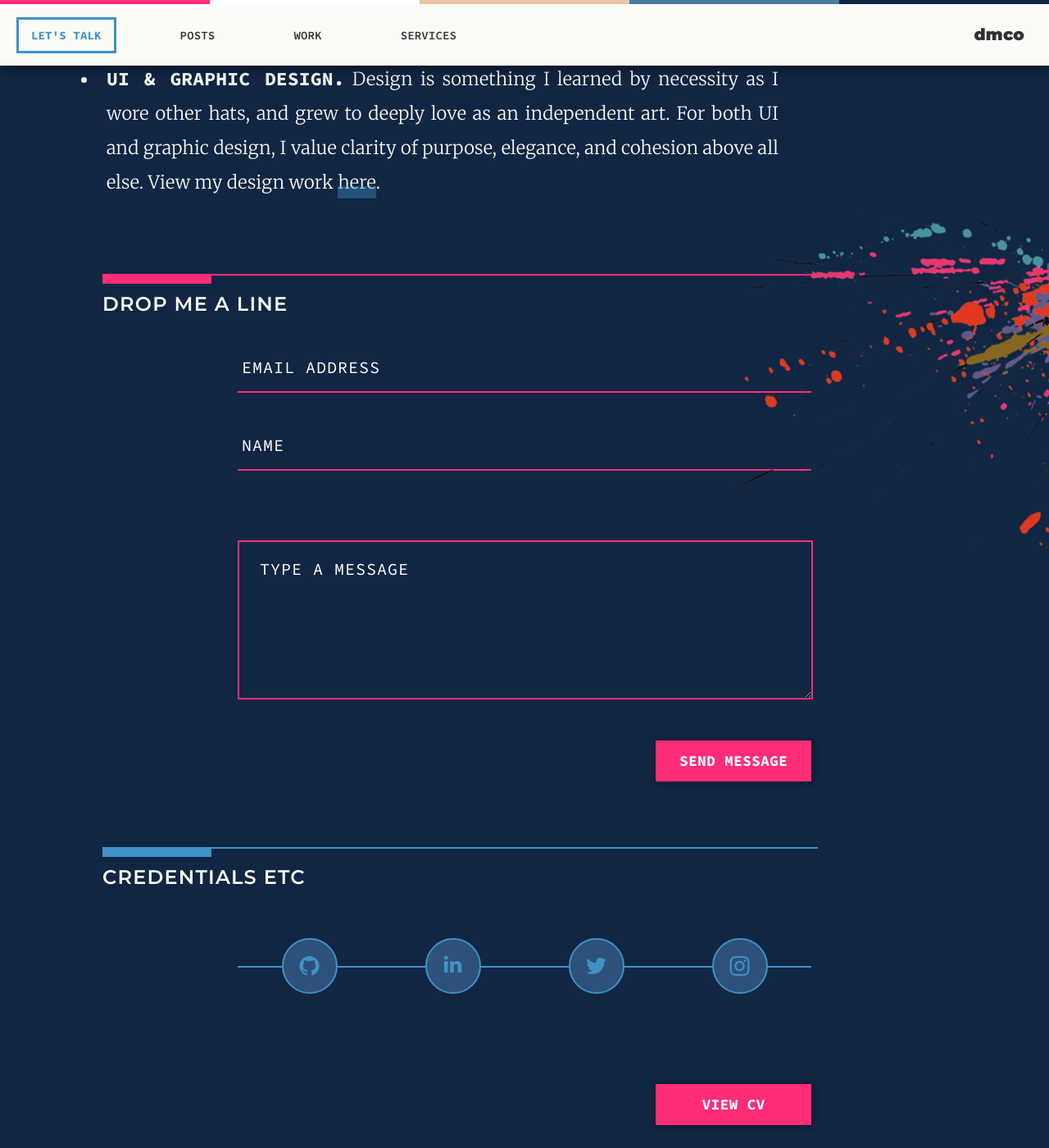
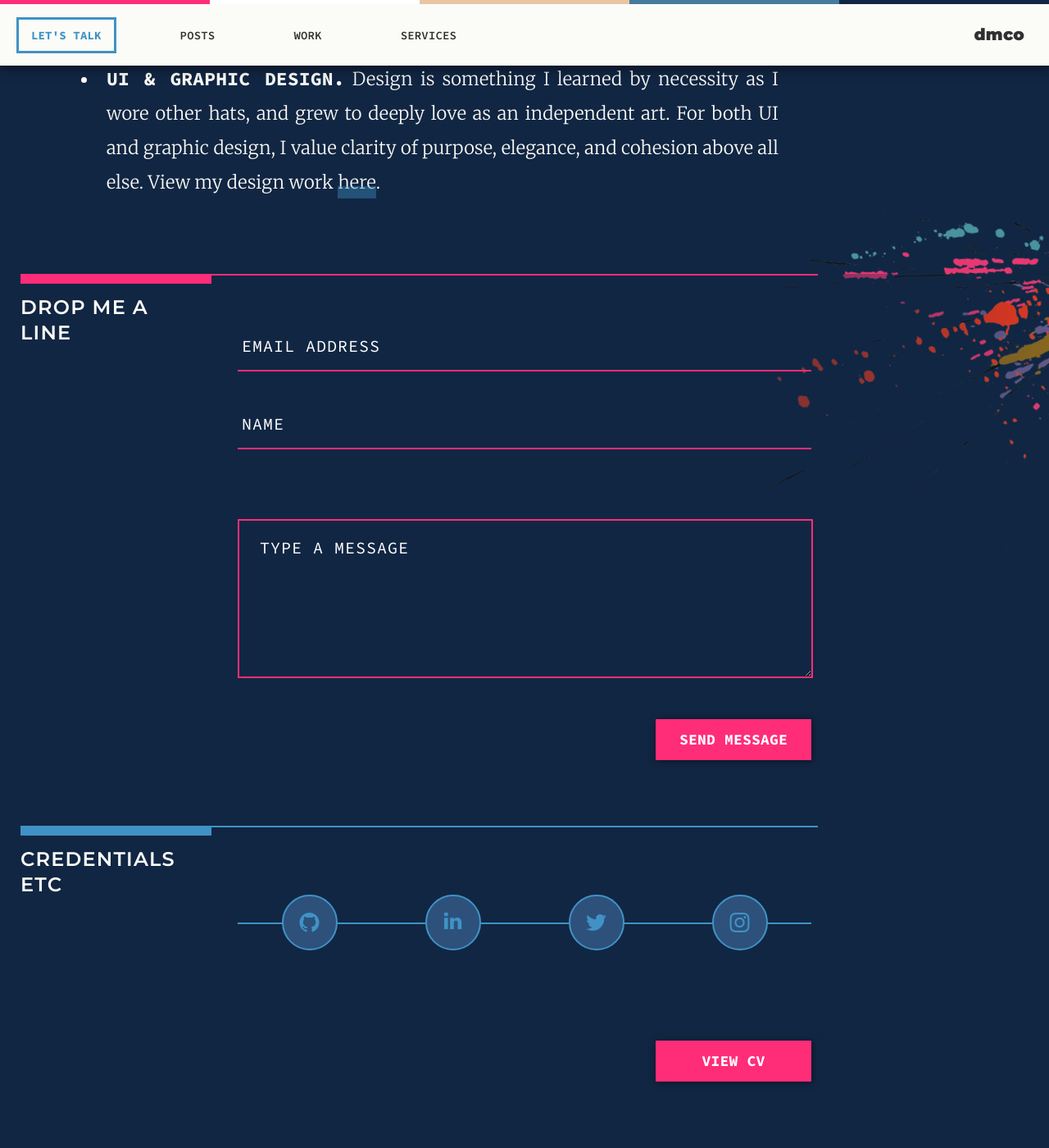
Before and after one commit to middletond/dmco, a Jekyll site: the page built from hello.html, in a window 1280 px wide and 1400 px high, scrolled down 1178 px. Shown: the whole window at 82% size. Built offline with Jekyll 4.4.1, drawn with Linux system fonts in a browser that asks for light colours.

Commit message:
Decent hello page footer mobile styles. Needs some refinement

```diff
--- a/_sass/_base.scss
+++ b/_sass/_base.scss
@@ -155,7 +155,7 @@
 	color: $white;
 }
 p, ul, ol {
-	max-width: 850px;
+	max-width: $page-text-width;
 	text-align: justify;
 	@include below($break-tiny) { text-align: left; }
 }
--- a/_sass/_content.scss
+++ b/_sass/_content.scss
@@ -2,7 +2,7 @@
 .content { // default to left content
 	position: relative;
 	margin: 0px;
-	& > * { // default margins to .content children (h12345, div, p, etc) so option exists to bring child to edges
+	& > *, .content-block > * { // default margins to .content children (h12345, div, p, etc) so option exists to bring child to edges
 		margin-left: 100px;
 		margin-right: 100px;
 		@include below($break-large) {
@@ -16,6 +16,11 @@
 		@include below($break-small) {
 			margin-left: 20px;
 			margin-right: 20px;
+		}
+	}
+	h3, .content-block > h3 {
+		@include below($break-headers) {
+			max-width: $page-text-width;
 		}
 	}
 	.image { // keep images as full width
@@ -38,6 +43,11 @@
 			@include below($break-medium) {
 				margin-left: 20px;
 				margin-right: 20px;
+			}
+		}
+		h3 {
+			@include below($break-headers) {
+				max-width: $post-text-width;
 			}
 		}
 		h4 {
@@ -131,22 +141,20 @@
 }
 .content-block {
 	position: relative;
-	margin-top: 80px;
-	margin-bottom: 80px;
+	margin: 80px 0px;
 	@include below($break-medium) {
 		margin-top: 30px;
 		margin-bottom: 30px;
 	}
 	&.center > div {
-		width: 700px;
-		margin: 0px auto 0px auto; // ha i didn't realize you could do this
+		@include above($break-large) {
+			width: 100%;
+			max-width: 700px;
+			margin: 0px auto;
+		}
 	}
 	&.full-width { // allow content to edges
 		margin-left: 0px;
 		margin-right: 0px;
 	}
-	h3 {
-		margin-left: 0px;
-		margin-right: 0px;
-	}
 }
--- a/_sass/_pages.scss
+++ b/_sass/_pages.scss
@@ -28,7 +28,12 @@
 	.paint-spatter {
 		top: -92px;
 		right: -150px;
-		z-index: 1;
+		z-index: -1;
+	}
+	div#contact {
+		background: linear-gradient(90deg, rgba(17,38,67,1.0) 0%,
+																			 rgba(17,38,67,0.4) 80%,
+																			 rgba(17,38,67,0.0) 100%);
 	}
 }
 
--- a/_sass/_responsive.scss
+++ b/_sass/_responsive.scss
@@ -34,9 +34,11 @@
 
 $palette-bar-height: 5px;
 
+$page-text-width: 850px;
+$post-text-width: 740px;
+
 $post-header-height-landscape: 800px;
 $post-header-height-portrait: 800px;
-$post-text-width: 740px;
 $post-header-width: 800px;
 
 $post-list-max-width: 1050px;
--- a/hello.html
+++ b/hello.html
@@ -41,7 +41,7 @@
         <div class="content-block center" id="contact">
 
             <figure class="paint-spatter"></figure>
-            <h3>Drop Me A Line</h3>
+            <h3><span>Drop Me A Line</span></h3>
 
             <div class="hello-form">
                 <form name="hello" class="hello" method="get">
@@ -64,7 +64,7 @@
 
         <div class="content-block center" id="credentials">
 
-            <h3 class="alt">Credentials Etc</h3>
+            <h3 class="alt"><span>Credentials Etc</span></h3>
 
             <div class="social">
                 <a class="social-item github" target="_blank"
```
